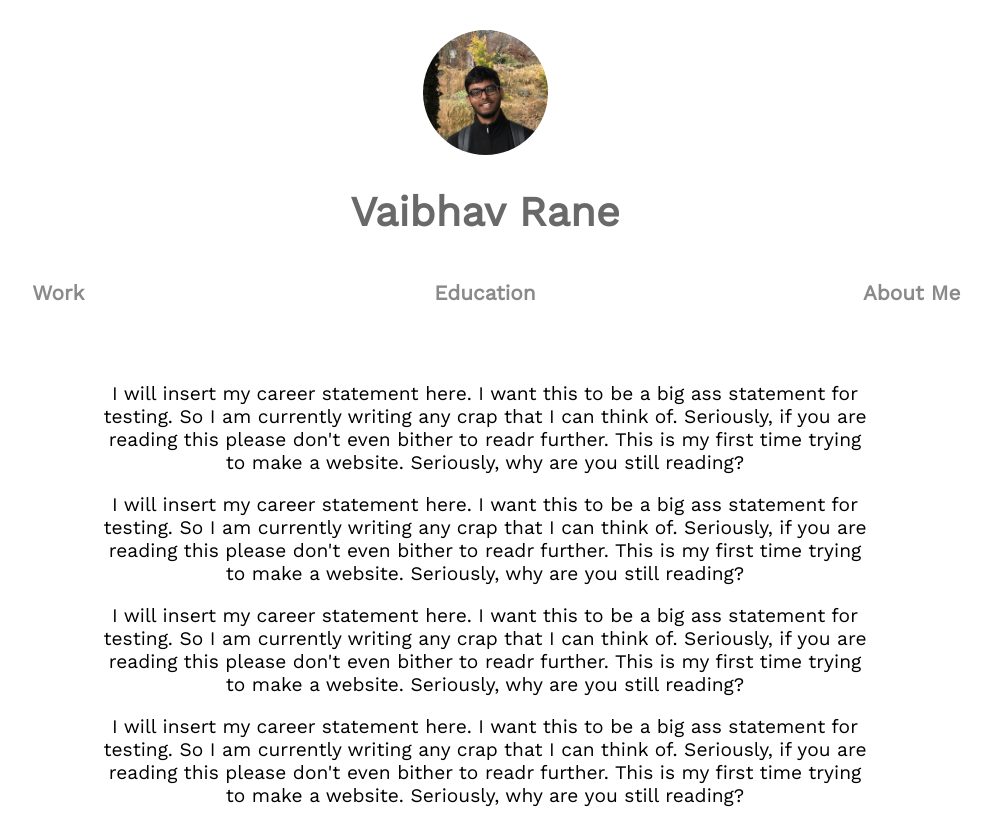
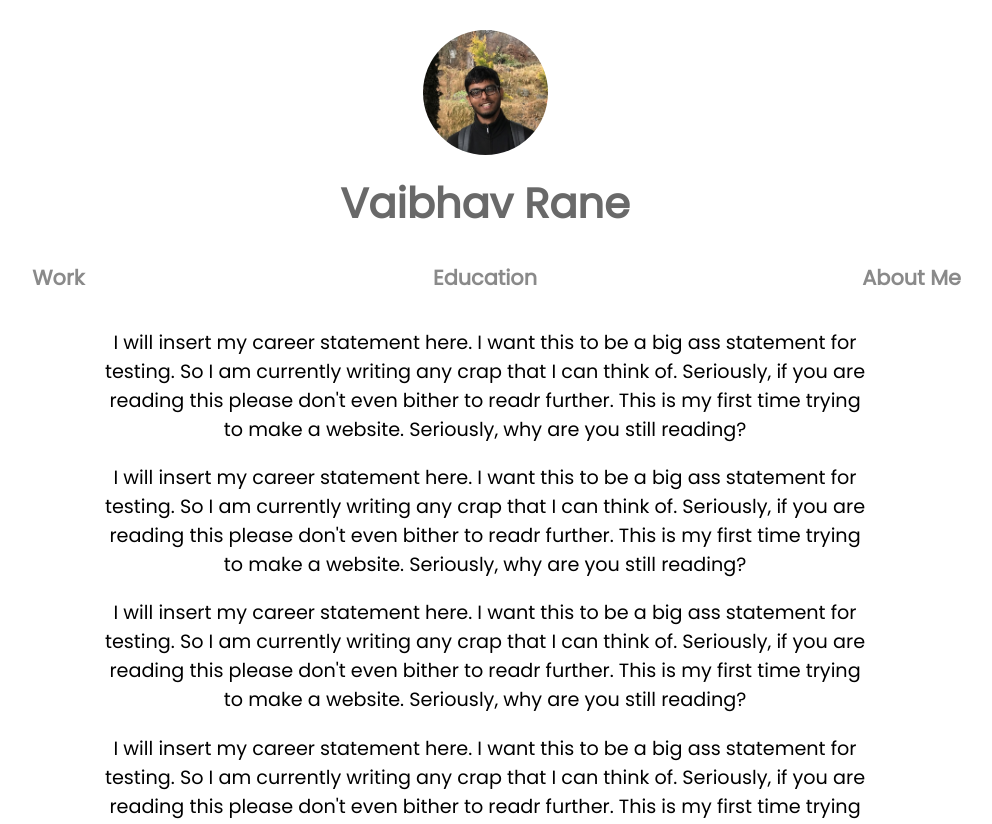
Before and after one commit to vaibhavcrane/vaibhavcrane.github.io, a plain HTML site: page index.html in a window 1280 px wide. Shown: the top 824 px of the page, without its empty margins (155-1147 px from the left). Drawn offline with nearby package versions, Linux system fonts and the light colour scheme.

Commit message:
changed font to poppins

```diff
--- a/index.html
+++ b/index.html
@@ -3,7 +3,7 @@
     <head>
         <meta charset="utf-8">
         <title>Vaibhav Rane</title>
-        <link href="https://fonts.googleapis.com/css2?family=Work+Sans&display=swap" rel="stylesheet">
+        <link href="https://fonts.googleapis.com/css2?family=Poppins&display=swap" rel="stylesheet">
         <link rel="stylesheet" href="styles.css">
     </head>
     <body>
--- a/styles.css
+++ b/styles.css
@@ -1,6 +1,6 @@
 body    {
     margin: 0px;
-    font-family: 'Work Sans', sans-serif;
+    font-family: 'Poppins', sans-serif;
 }
 
 .container  {
@@ -35,6 +35,10 @@ body    {
     max-height: 125px;
     width: auto;
     height: auto;
+}
+
+.brand > div > h1 {
+    margin: 10px;
 }
 
 /*nav styles*/
@@ -85,7 +89,7 @@ body    {
 /*content styles*/
 
 .scrollable {
-    margin-top: 312.73px;
+    margin-top: 293.8px;
 }
 
 .content-wrapper    {
@@ -94,7 +98,7 @@ body    {
 }
 
 .content-statement-wrapper  {
-    padding-top: 50px;
+    padding-top: 15px;
     padding-left: 20%;
     padding-right: 20%;
     justify-content: center;
```
Also changed, not shown: education.html (+1 -1 lines), other.html (+1 -1 lines), professional.html (+1 -1 lines).
